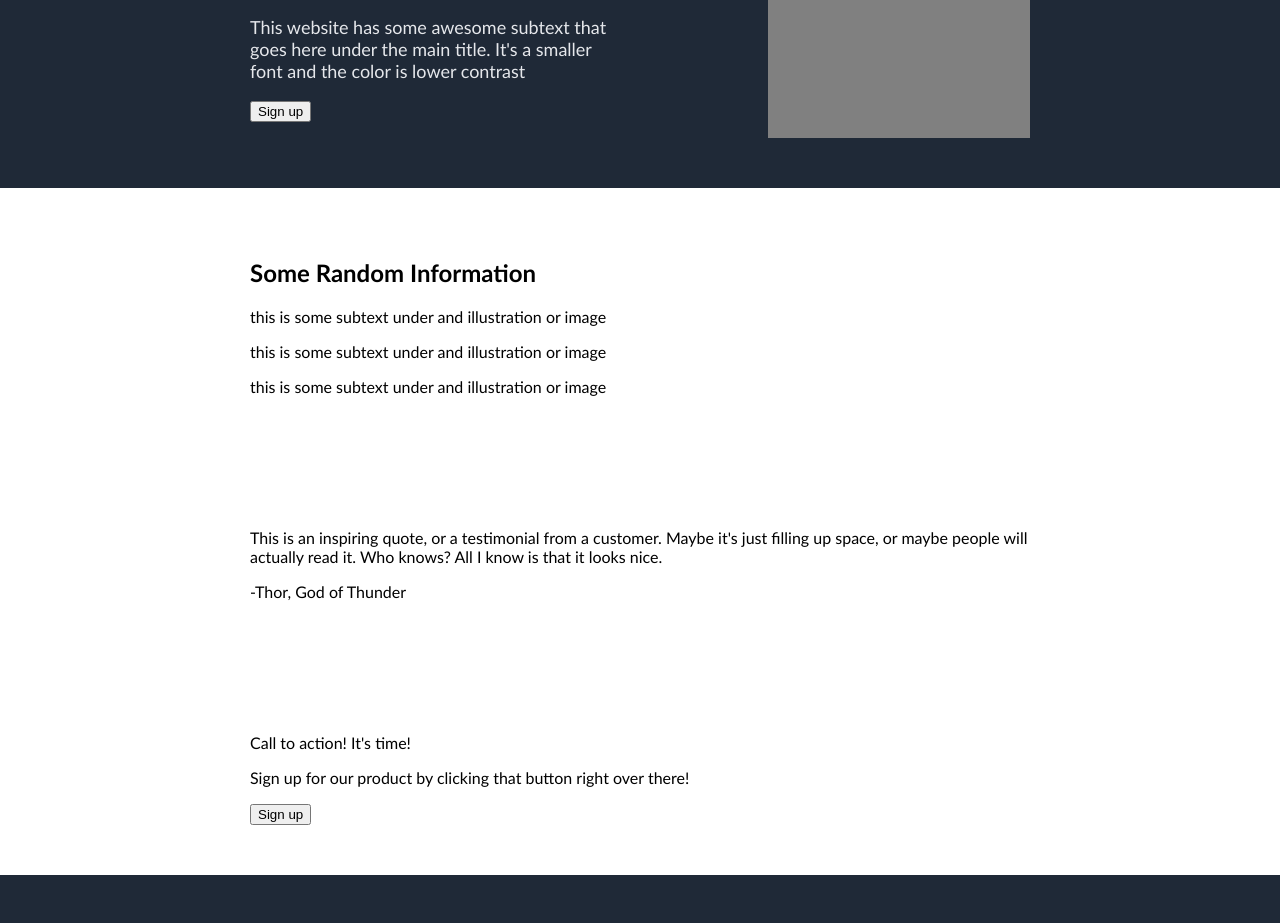
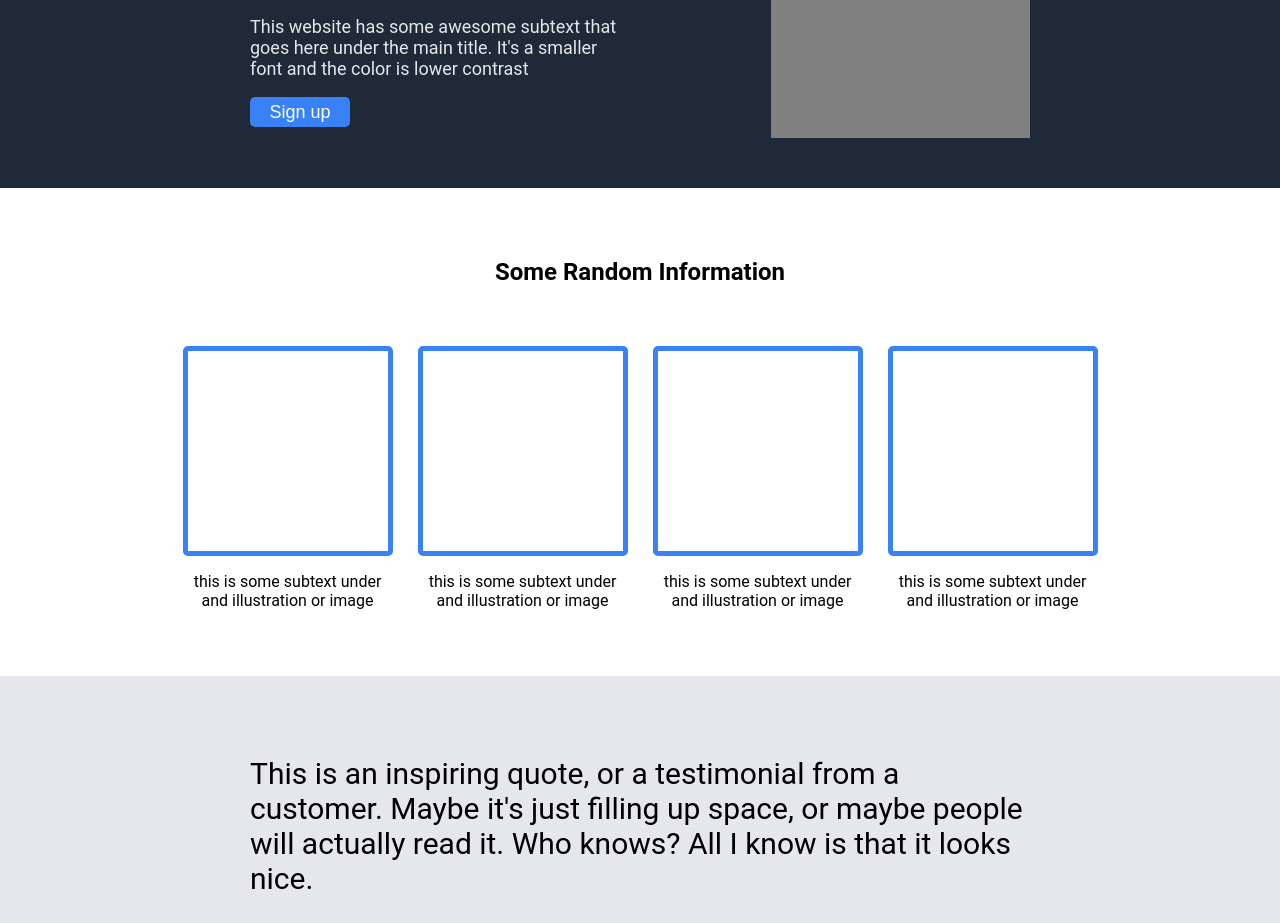
Before and after one commit to htavli/theodin_landingpage, a plain HTML site: page index.html in a window 1280 px wide. Shown: the part 351-1274 px from the top of the page. Drawn offline with Linux system fonts and the light colour scheme.

Commit message:
Final upload

```diff
--- a/index.html
+++ b/index.html
@@ -22,13 +22,17 @@
           This website has some awesome subtext that goes here under the main
           title. It's a smaller font and the color is lower contrast
         </p>
-        <button>Sign up</button>
+        <button class="blue_bg" id="header_button">Sign up</button>
       </div>
       <div class="item_r" id="image"><p>This is a placeholder image.</p></div>
     </div>
     <div id="info">
       <h2>Some Random Information</h2>
       <div id="info-items-container">
+        <div class="info-item">
+          <div class="info_img"></div>
+          <p>this is some subtext under and illustration or image</p>
+        </div>
         <div class="info-item">
           <div class="info_img"></div>
           <p>this is some subtext under and illustration or image</p>
@@ -49,12 +53,16 @@
         just filling up space, or maybe people will actually read it. Who knows?
         All I know is that it looks nice.
       </p>
-      <p>-Thor, God of Thunder</p>
+      <p id="quote_signature">-Thor, God of Thunder</p>
     </div>
-    <div id="signup">
-      <p>Call to action! It's time!</p>
-      <p>Sign up for our product by clicking that button right over there!</p>
-      <button>Sign up</button>
+    <div id="signup" class="blue_bg">
+      <div>
+        <p class="signup_head">Call to action! It's time!</p>
+        <p class="signup_foot">
+          Sign up for our product by clicking that button right over there!
+        </p>
+      </div>
+      <button id="footer_button">Sign up</button>
     </div>
   </body>
   <footer>
--- a/styles.css
+++ b/styles.css
@@ -8,7 +8,7 @@ header {
 
 body {
   margin: 0;
-  font-family: "Calibri";
+  font-family: "Roboto", "Calibri";
 }
 
 body > div,
@@ -42,6 +42,14 @@ h1 {
   font-weight: normal;
 }
 
+#header_button {
+  color: white;
+  border: none;
+  width: 100px;
+  height: 30px;
+  border-radius: 5px;
+}
+
 #image {
   width: 700px;
   height: 300px;
@@ -61,6 +69,80 @@ h1 {
   gap: 10px;
 }
 
+#info {
+  display: flex;
+  flex-direction: column;
+  align-items: center;
+  gap: 40px;
+}
+
+#info-items-container {
+  display: flex;
+  align-items: center;
+  justify-content: space-between;
+  gap: 25px;
+}
+
+.info-item {
+  text-align: center;
+  align-items: center;
+  display: flex;
+  flex-direction: column;
+}
+
+.info_img {
+  width: 200px;
+  height: 200px;
+  border-color: #3882f6;
+  border: 5px solid #3882f6;
+  border-radius: 5px 5px;
+}
+
+#quote {
+  background-color: #e5e7eb;
+  p {
+    font-size: 30px;
+  }
+}
+
+#quote_signature {
+  font-weight: 700;
+  text-align: end;
+}
+
+.blue_bg {
+  background-color: #3882f6;
+}
+
+#signup {
+  margin: 150px;
+  display: flex;
+  justify-content: space-between;
+  border-radius: 15px;
+  color: white;
+  align-items: center;
+}
+
+.signup_head {
+  font-size: 30px;
+}
+
+.signup_foot {
+  font-size: 25px;
+}
+
+#footer_button {
+  color: white;
+  border: 3px solid white;
+  border-radius: 5px 5px;
+  width: 120px;
+  height: 40px;
+  background-color: #3882f6;
+}
+
+button {
+  font-size: 18px;
+}
 footer {
   text-align: center;
 }
```
